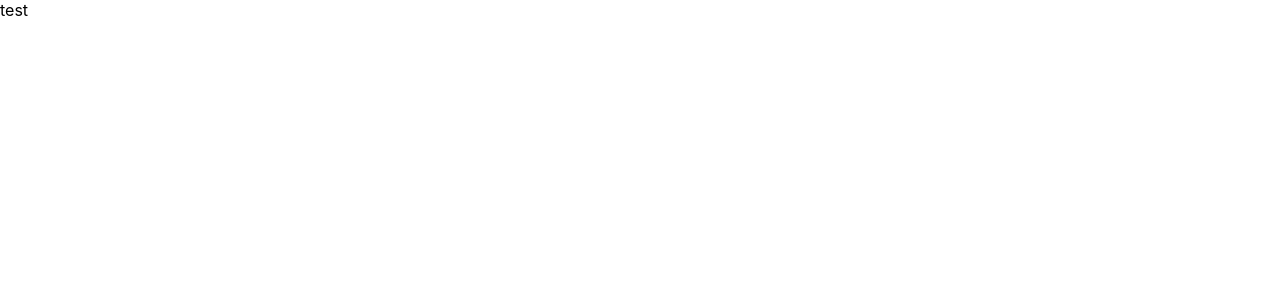
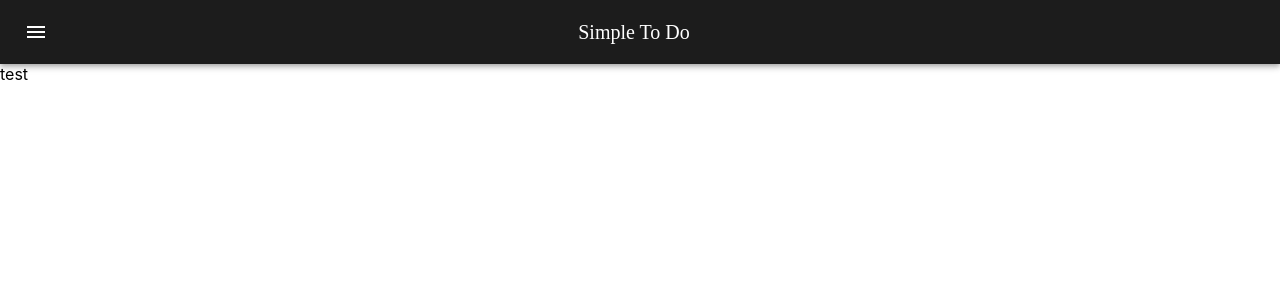
Before and after one commit to TJun-Jie/T-Jun-Jie_CVWO-Assignment-2022, a React (Create React App) app: page / in a window 1280 px wide. Shown: the top 300 px of the page. Built offline with nearby package versions, Linux system fonts and the light colour scheme.

Commit message:
feat: add header

```diff
--- /dev/null
+++ b/src/layouts/Header.tsx
@@ -0,0 +1,24 @@
+import {AppBar, Box, IconButton, Toolbar, Typography} from "@mui/material";
+import MenuIcon from '@mui/icons-material/Menu';
+
+const Header = () => (
+    <Box>
+        <AppBar position="static">
+            <Toolbar>
+                <IconButton
+                    size="large"
+                    edge="start"
+                    color="inherit"
+                    aria-label="menu"
+                >
+                    <MenuIcon/>
+                </IconButton>
+                <Typography variant="h6" component="div" sx={{flexGrow: 1, textAlign: 'center', paddingRight: '48px'}}>
+                    Simple To Do
+                </Typography>
+            </Toolbar>
+        </AppBar>
+    </Box>
+)
+
+export default Header;
--- a/src/layouts/index.tsx
+++ b/src/layouts/index.tsx
@@ -1,5 +1,6 @@
 import {ReactElement, ReactNode} from "react";
 import useBasicStyles from "./useBasicStyles";
+import Header from "./Header";
 
 
 export type DefaultLayoutProps = {
@@ -13,6 +14,7 @@
     return (
         <div className={classes.root}>
             <div className={classes.content}>
+                <Header/>
                 <main className={classes.main}>{children}</main>
             </div>
         </div>
```
